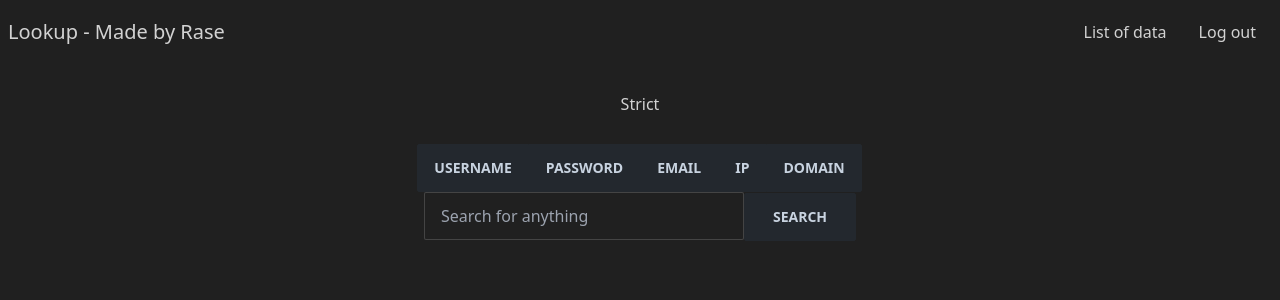
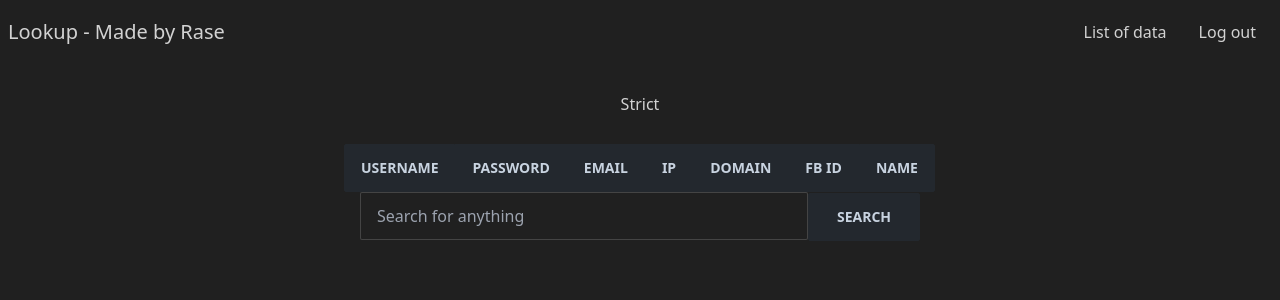
Before and after one commit to 52617365/Lookup, a Next.js app: page /lookup in a window 1280 px wide. Shown: the top 300 px of the page. Built offline with nearby package versions, Linux system fonts and the light colour scheme.

Commit message:
Added two more indexes, fb id, name.

```diff
--- a/components/LookUpOptionButtons.tsx
+++ b/components/LookUpOptionButtons.tsx
@@ -5,14 +5,16 @@ type Mode = {
 
 // The ids here should be the same as the fields in db so we don't have to handle that later.
 const modes: Array<Mode> = [
-    {name: "username", id: "username"},
+  { name: "username", id: "username" },
   {
     name: "password",
     id: "password",
   },
-    {name: "email", id: "email"},
-    {name: "ip", id: "ipaddress"},
-    {name: "domain", id: "domain"},
+  { name: "email", id: "email" },
+  { name: "ip", id: "ipaddress" },
+  { name: "domain", id: "domain" },
+  { name: "fb id", id: "facebookid" },
+  { name: "name", id: "name" },
 ];
 export default function LookUpOptionButtons({
   setLookupOptionState,
--- a/components/TextInput.tsx
+++ b/components/TextInput.tsx
@@ -14,7 +14,7 @@ export default function TextInput({
       id="lookupquery"
       autoComplete={"off"}
       placeholder={placeholderText}
-      className="input input-bordered w-full max-w-xs"
+      className="input input-bordered w-full max-w-md"
     />
   );
 }
--- a/lib/validateLookupRequest.ts
+++ b/lib/validateLookupRequest.ts
@@ -9,9 +9,8 @@ function lookUpModeIsInvalid(mode: string): boolean {
         "ipaddress",
         "facebookid",
         "domain",
-        "linkedin",
         "zipcode",
-        "phonenumber",
+        "name"
     ];
     return !allowedModes.includes(mode);
 }
--- a/pages/lookup.tsx
+++ b/pages/lookup.tsx
@@ -12,16 +12,12 @@ import SearchButton from "../components/SearchButton";
 function renderQueryInformation(
   results: LookupApiResponse | undefined,
   isFetched: boolean,
-  isError: boolean,
   timeTook: number
 ) {
   if (results == undefined) {
     // I.e. if fetch has not completed yet.
     return;
   }
-  // if (isError) {
-  //     return <p>There was an error fetching the databases</p>;
-  // }
   if (results.data.length === 0 && !isFetched) {
     return <></>;
   }
@@ -124,12 +120,7 @@ const Lookup: NextPage = () => {
           searchButtonHandler={searchButtonHandler}
           isLoading={buttonIsLoading}
         />
-        {renderQueryInformation(
-          databaseResults,
-          isFetched,
-          isDatabaseError,
-          timeTook
-        )}
+        {renderQueryInformation(databaseResults, isFetched, timeTook)}
       </div>
       <div className={"grid m-auto pt-5 w-5/6"}>
         <div className="flex flex-wrap gap-1 justify-center items-center">
```
Also changed, not shown: components/SearchButton.tsx (indentation only). Lines whose indentation alone changed are shown as unchanged.
